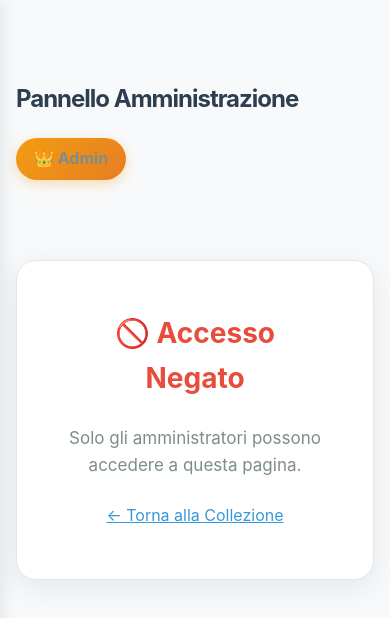
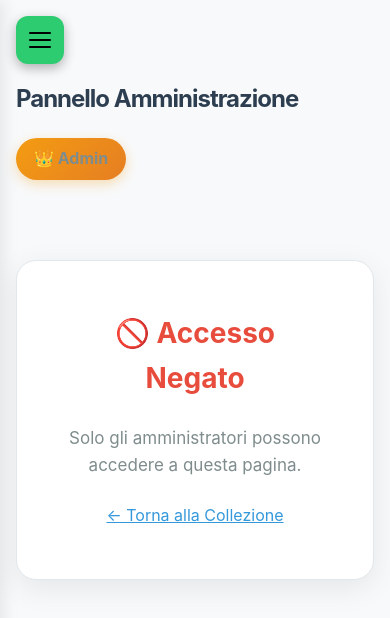
Before and after one commit to Piggy04/monster-app, a website: page public/admin.html in a window 390 px wide. Drawn offline with Linux system fonts and the light colour scheme; no server answers; sample sign-in values are in the browser's storage.

Commit message:
Miglioramento sidebar da mobile

```diff
--- a/public/admin.html
+++ b/public/admin.html
@@ -21,6 +21,11 @@
       document.documentElement.setAttribute('data-theme', tema);
     })();
   </script>
+  <button class="sidebar-toggle" id="sidebarToggle" onclick="toggleSidebar()">
+  <span></span>
+  <span></span>
+  <span></span>
+</button>
 
   <div class="sidebar">
     <h2>SW Archive</h2>
```
Also changed, not shown: public/log-admin.html (+5 -0 lines), public/users.html (+5 -0 lines).
